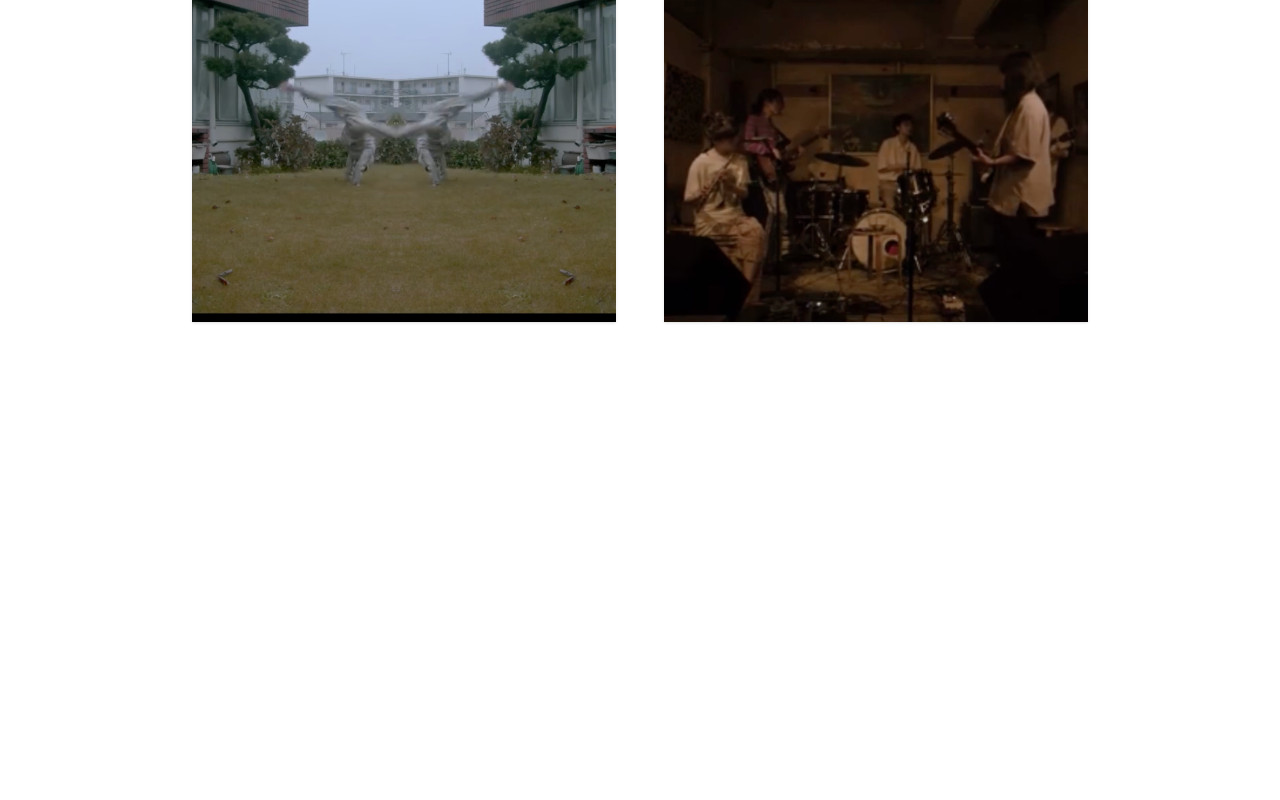
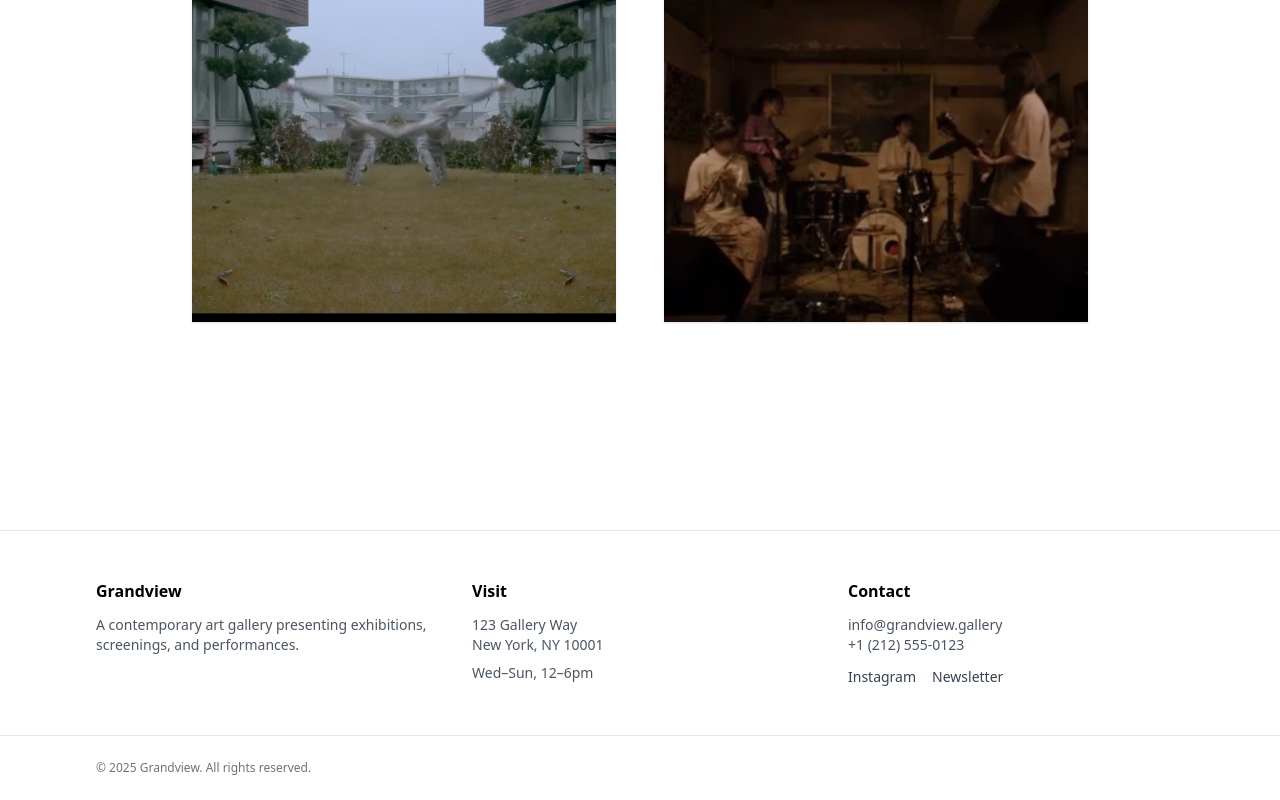
Before and after one commit to takaramarina/grandview, a Next.js app: page /artists/AKI in a window 1280 px wide. Shown: the part 663-1463 px from the top of the page. Before the commit the page ends 1097 px from the top, so only its background shows below. Built offline with nearby package versions, Linux system fonts and the light colour scheme.

Commit message:
fixing things

```diff
--- a/src/app/layout.tsx
+++ b/src/app/layout.tsx
@@ -2,6 +2,7 @@ import type { Metadata } from "next";
 import { Geist, Geist_Mono } from "next/font/google";
 import "./globals.css";
 import Header from "@/components/Header";
+import Footer from "@/components/Footer";
 
 const geistSans = Geist({
   variable: "--font-geist-sans",
@@ -28,6 +29,7 @@ export default function RootLayout({
       <body className="font-sans bg-white text-black">
         <Header />
         {children}
+        <Footer />
       </body>
     </html>
   );
--- a/src/app/page.tsx
+++ b/src/app/page.tsx
@@ -4,20 +4,26 @@ import { artists } from "@/data/artists";
 
 export default function HomePage() {
   return (
-    <main className="py-8 px-24">
-      <h1 className="text-5xl font-semibold mt-8 mb-24 text-center">ARTISTS</h1>
-      <div className="grid grid-cols-1 sm:grid-cols-2 gap-x-24 gap-y-40">
-        {artists.map((artist) => (
-          <Link key={artist.id} href={`/artists/${artist.id}`} className="group block w-full max-w-[400px] mx-auto">
-            <div className="aspect-square relative overflow-hidden shadow-sm">
+    <main className="py-6 px-6 sm:py-8 sm:px-10 md:px-16 lg:px-24">
+      <h1 className="text-3xl sm:text-4xl md:text-5xl font-semibold mt-6 sm:mt-8 mb-12 sm:mb-16 md:mb-24 text-center">ARTISTS</h1>
+      <div className="divide-y divide-black">
+        {[...artists]
+          .sort((a, b) => a.name.localeCompare(b.name))
+          .map((artist) => (
+            <Link key={artist.id} href={`/artists/${artist.id}`} className="block py-10 sm:py-12">
+              <div className="grid grid-cols-1 md:grid-cols-2 items-center gap-8 md:gap-12">
+                <h2 className="text-3xl sm:text-4xl md:text-5xl font-medium uppercase tracking-tight">
+                  {artist.name}
+                </h2>
+                <div className="relative w-full aspect-[4/3] overflow-hidden">
                   <Image
                     src={artist.cover}
                     alt={artist.name}
                     fill
-                className="object-cover group-hover:scale-105 transition-transform"
+                    className="object-cover"
                   />
                 </div>
-            <h2 className="mt-4 text-xl md:text-2xl font-medium uppercase">{artist.name}</h2>
+              </div>
             </Link>
           ))}
       </div>
--- /dev/null
+++ b/src/components/Footer.tsx
@@ -0,0 +1,30 @@
+export default function Footer() {
+  return (
+    <footer className="mt-24 border-t">
+      <div className="px-6 sm:px-12 md:px-16 lg:px-24 py-12 grid grid-cols-1 sm:grid-cols-3 gap-10 text-sm">
+        <div>
+          <h3 className="text-base font-semibold mb-3">Grandview</h3>
+          <p className="text-gray-600">A contemporary art gallery presenting exhibitions, screenings, and performances.</p>
+        </div>
+
+        <div>
+          <h3 className="text-base font-semibold mb-3">Visit</h3>
+          <p className="text-gray-600">123 Gallery Way<br/>New York, NY 10001</p>
+          <p className="text-gray-600 mt-2">Wed–Sun, 12–6pm</p>
+        </div>
+
+        <div>
+          <h3 className="text-base font-semibold mb-3">Contact</h3>
+          <p className="text-gray-600">info@grandview.gallery<br/>+1 (212) 555‑0123</p>
+          <div className="mt-3 flex gap-4 text-gray-700">
+            <a href="#" className="hover:opacity-70">Instagram</a>
+            <a href="#" className="hover:opacity-70">Newsletter</a>
+          </div>
+        </div>
+      </div>
+      <div className="px-6 sm:px-12 md:px-16 lg:px-24 py-6 text-xs text-gray-500 border-t">
+        © {new Date().getFullYear()} Grandview. All rights reserved.
+      </div>
+    </footer>
+  );
+}
--- a/src/data/artists.ts
+++ b/src/data/artists.ts
@@ -79,7 +79,7 @@ export type Artist = {
     {
       id: "AKI",
       name: "AKI",
-      cover: "/artists/AKI/work1.jpg",
+      cover: "/artists/aki/work1.jpg",
       bio: "AKI is a video artist exploring the harmony between moving image and sound through synesthetic edits, algorithmic loops, and modular synth performance. Working with projection‑mapped stages and handheld cameras, AKI creates audiovisual sets that breathe, stretch, and fold in time. Recent tours included small theaters across Europe in 2024, alongside limited‑edition video zines and open workshops introducing Ableton and TouchDesigner workflows for newcomers to live visuals.",
       works: [
         "/artists/aki/work1.jpg",
```
Lines whose indentation alone changed are shown as unchanged.
